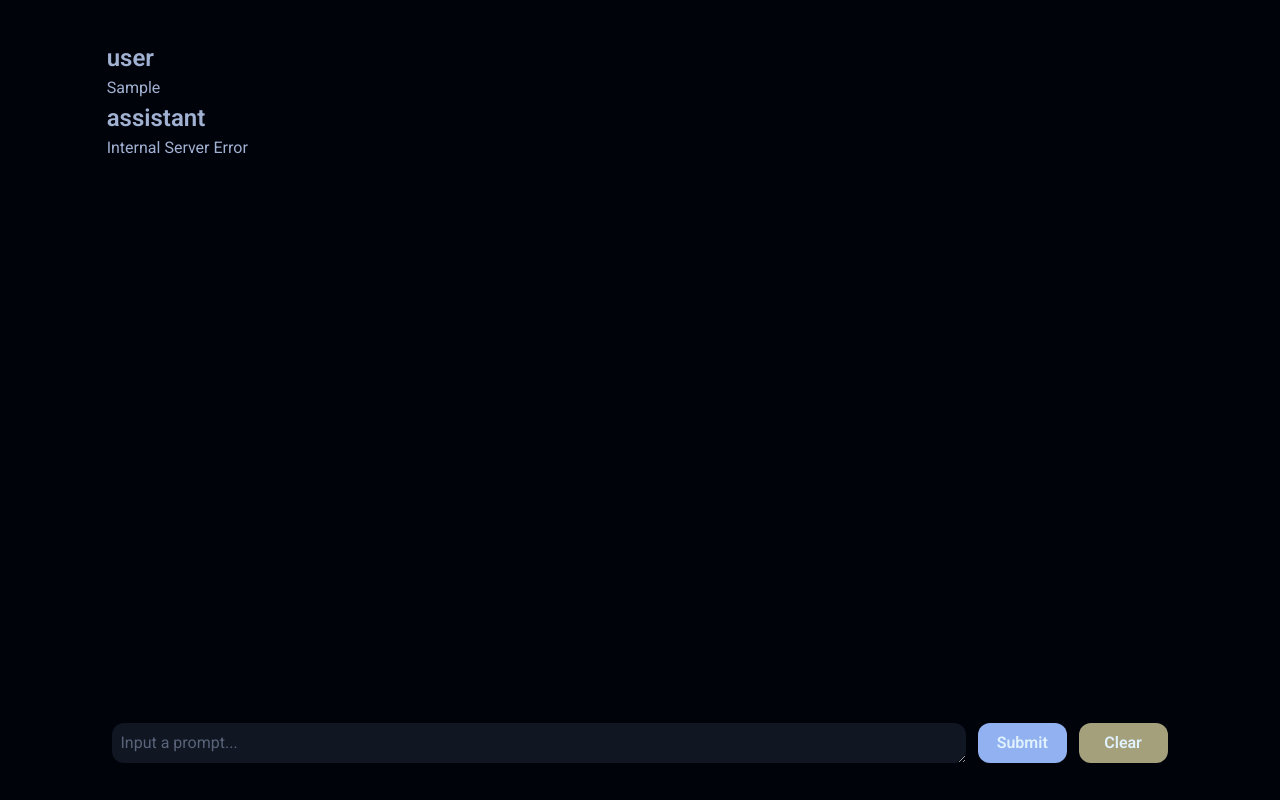
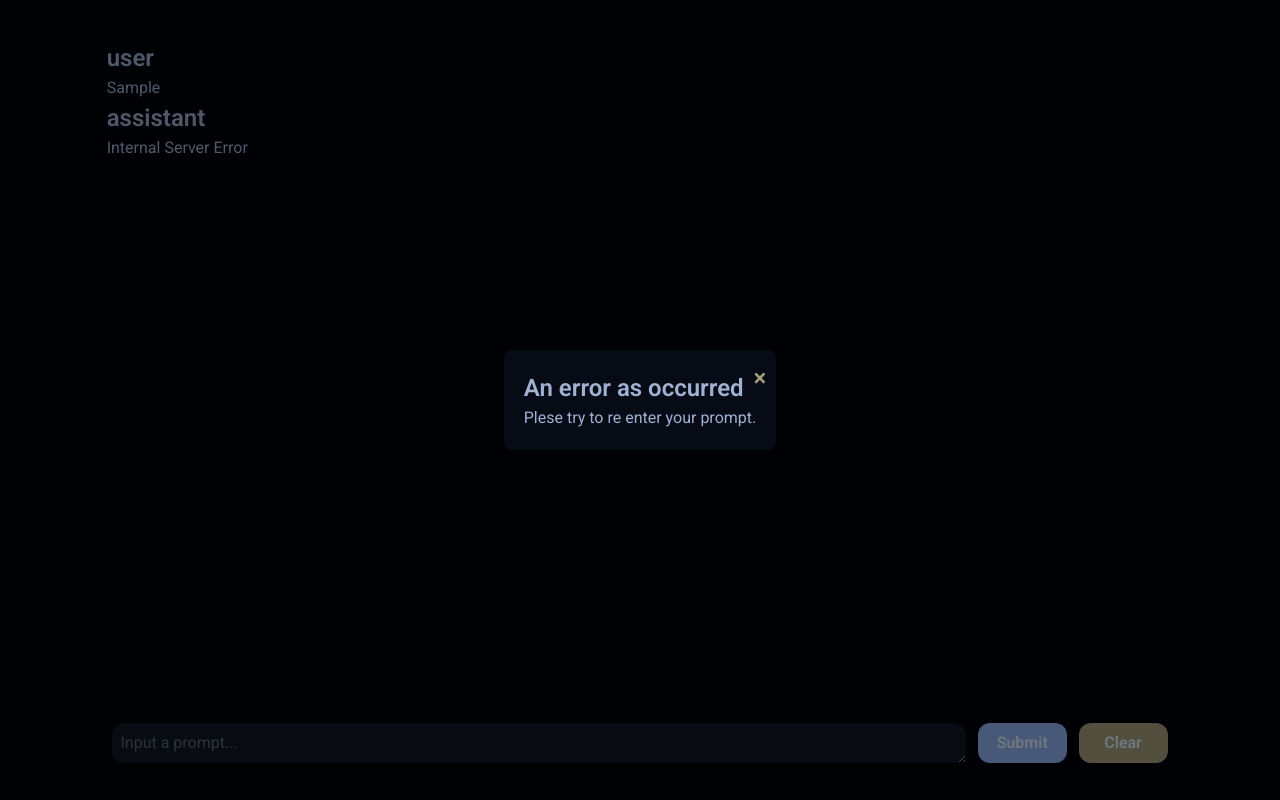
Before and after one commit to JesusItDev/tech-assesment-ai, a Next.js app: page / in a window 1280 px wide. Both pictures are taken after typing "Sample" into the empty fields and a click on the button "Clear". Built offline with nearby package versions, Linux system fonts and the light colour scheme; no server answers.

Commit message:
Added Error modal and modified opacity for loading component

```diff
--- /dev/null
+++ b/app/components/main/ErrorModal.tsx
@@ -0,0 +1,23 @@
+const ErrorModal = ({
+  isOpen,
+  onClose,
+  children,
+}: {
+  isOpen: boolean;
+  onClose: () => void;
+  children: React.ReactNode;
+}) => {
+  if (!isOpen) return null;
+  return (
+    <div className="modal-overlay " onClick={onClose}>
+      <div className="modal-content bg-bg" onClick={(e) => e.stopPropagation()}>
+        <button className="modal-close-button" onClick={onClose}>
+          <h6 className="text-warning">&times;</h6>
+        </button>
+        {children}
+      </div>
+    </div>
+  );
+};
+
+export default ErrorModal;
--- a/app/components/main/Loading.tsx
+++ b/app/components/main/Loading.tsx
@@ -2,7 +2,7 @@ import React from "react";
 
 const Loading = () => {
   return (
-    <div className="p-3 bg-bg-light w-fit aspect-square rounded-full shadow-lg mt-3 ">
+    <div className="p-3 bg-bg-light opacity-75 border-border-muted w-fit aspect-square rounded-full shadow-lg mt-3 ">
       <div className="three-body">
         <div className="three-body__dot"></div>
         <div className="three-body__dot"></div>
--- a/app/components/main/UserInput.tsx
+++ b/app/components/main/UserInput.tsx
@@ -9,8 +9,11 @@ import {
   IncomingMessageContextType,
   LoadingContextType,
 } from "../../utils/interfaces";
+import ErrorModal from "./ErrorModal";
 
 const UserInput = () => {
+  const [isModalOpen, setIsModalOpen] = useState(false);
+
   const [prompt, setPrompt] = useState<string>("");
 
   const messageContext = useContext<MessageContextType | null>(MessageContext);
@@ -37,9 +40,8 @@ const UserInput = () => {
   const { loadingState, setLoadingState } = loadingContext || {};
 
   const handleSubmit = async (event: React.FormEvent) => {
+    event.preventDefault();
     if (prompt.trim() === "") return;
-
-    event.preventDefault();
 
     setLoadingState(true);
 
@@ -109,7 +111,16 @@ const UserInput = () => {
       >
         Submit
       </button>
-      <button className="p-2 bg-warning w-1/12 rounded-xl">Clear</button>
+      <button
+        className="p-2 bg-warning w-1/12 rounded-xl"
+        onClick={() => setIsModalOpen(true)}
+      >
+        Clear
+      </button>
+      <ErrorModal isOpen={isModalOpen} onClose={() => setIsModalOpen(false)}>
+        <h3>An error as occurred</h3>
+        <p>Plese try to re enter your prompt.</p>
+      </ErrorModal>
     </form>
   );
 };
--- a/app/globals.css
+++ b/app/globals.css
@@ -189,3 +189,37 @@ button {
     opacity: 0.8;
   }
 }
+
+/* Modal.css */
+.modal-overlay {
+  position: fixed;
+  top: 0;
+  left: 0;
+  width: 100%;
+  height: 100%;
+  background-color: rgba(0, 0, 0, 0.5);
+  display: flex;
+  justify-content: center;
+  align-items: center;
+  z-index: 1000;
+}
+
+.modal-content {
+  padding: 20px;
+  border-radius: 8px;
+  box-shadow: 0 4px 8px rgba(0, 0, 0, 0.2);
+  position: relative;
+  max-width: 80%;
+  max-height: 80%;
+  overflow: auto;
+}
+
+.modal-close-button {
+  position: absolute;
+  top: 10px;
+  right: 10px;
+  background: none;
+  border: none;
+  font-size: 1.5rem;
+  cursor: pointer;
+}
```
